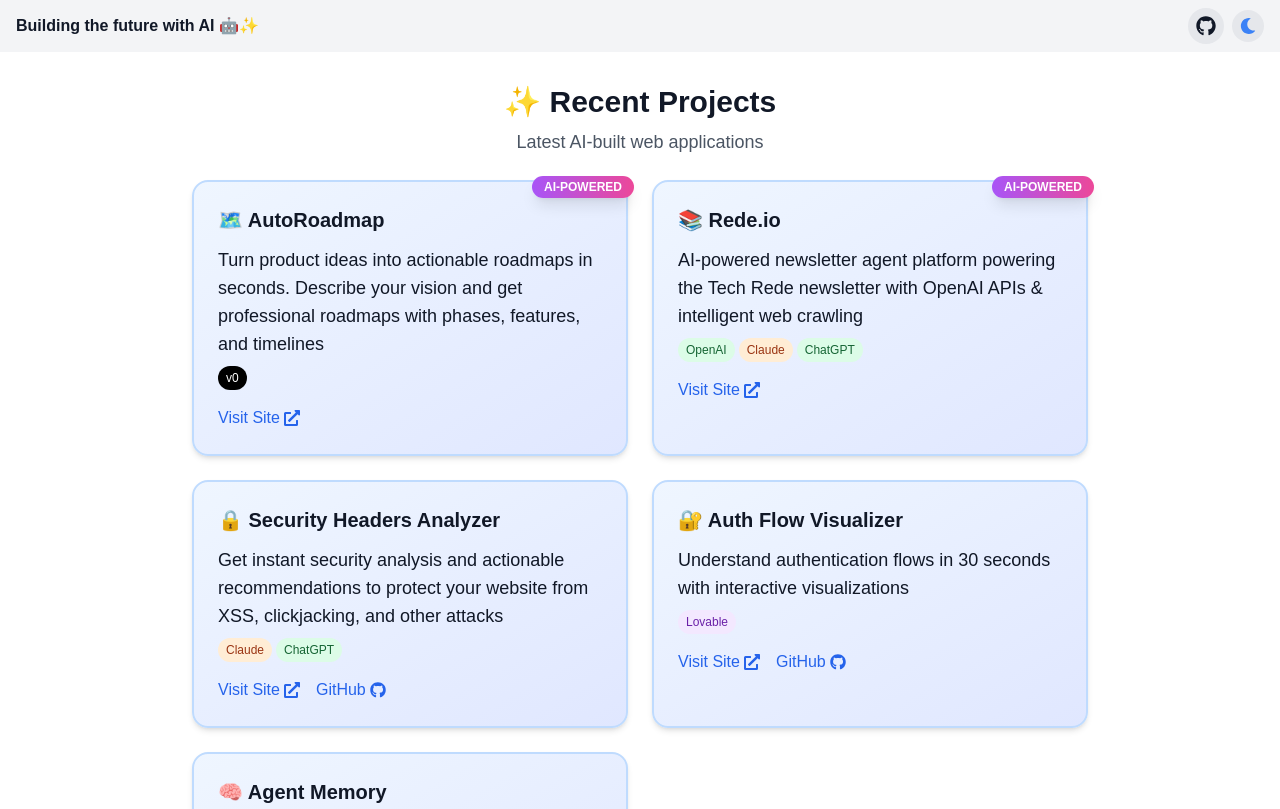
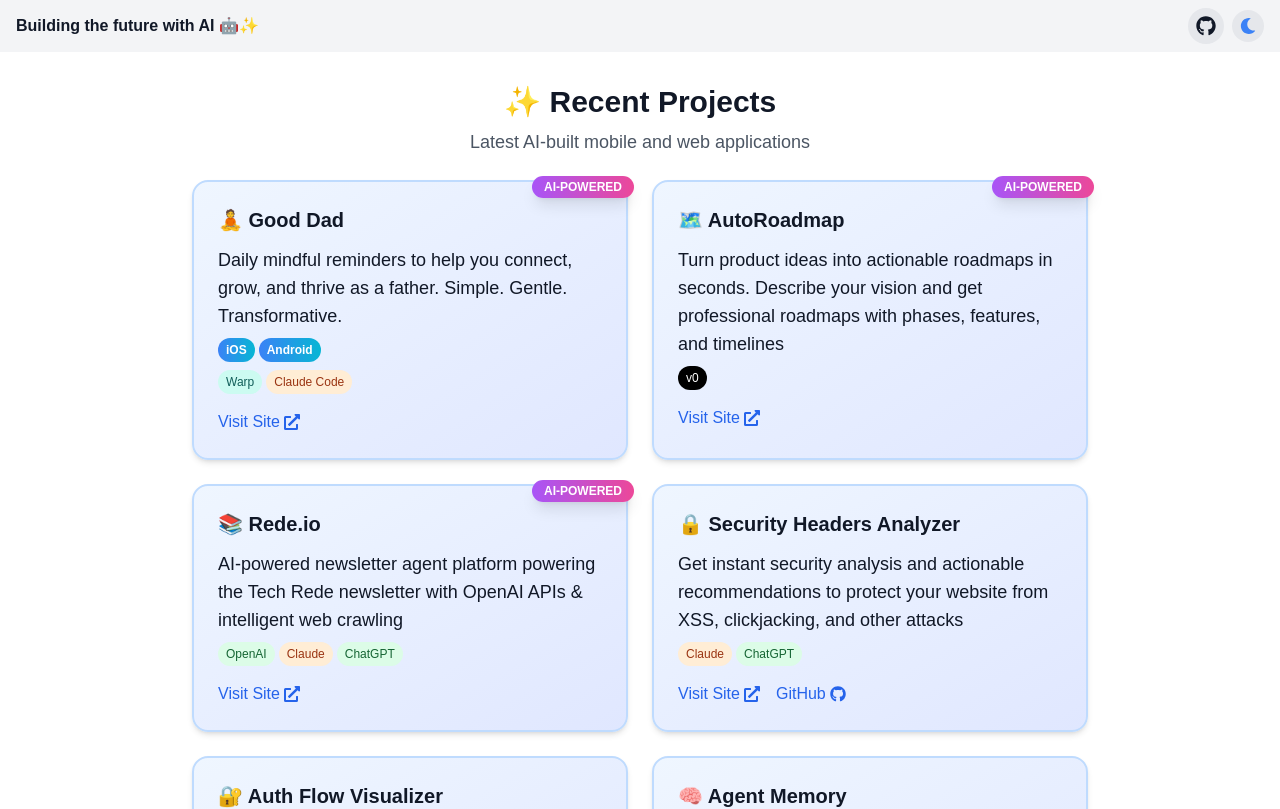
Before and after one commit to renedeanda/makr.io, a Next.js app: page / in a window 1280 px wide. Shown: the top 809 px of the page. Built offline with nearby package versions, Linux system fonts and the light colour scheme; no server answers.

Commit message:
Add Good Dad

```diff
--- a/pages/index.js
+++ b/pages/index.js
@@ -4,6 +4,16 @@
 import { FaSun, FaMoon, FaExternalLinkAlt, FaGithub } from 'react-icons/fa';
 
 const recentProjects = [
+  {
+    title: "Good Dad",
+    description: "Daily mindful reminders to help you connect, grow, and thrive as a father. Simple. Gentle. Transformative.",
+    link: "https://gooddad.makr.io",
+    githubLink: null,
+    emoji: "🧘",
+    madeWith: ["Warp", "Claude Code"],
+    aiPowered: true,
+    platforms: ["iOS", "Android"]
+  },
   {
     title: "AutoRoadmap",
     description: "Turn product ideas into actionable roadmaps in seconds. Describe your vision and get professional roadmaps with phases, features, and timelines",
@@ -70,8 +80,10 @@
 const getBrandChipStyles = (tool) => {
   const brandColors = {
     'Claude': 'bg-orange-100 text-orange-800 dark:bg-orange-900/30 dark:text-orange-300',
+    'Claude Code': 'bg-orange-100 text-orange-800 dark:bg-orange-900/30 dark:text-orange-300',
     'ChatGPT': 'bg-green-100 text-green-800 dark:bg-green-900/30 dark:text-green-300',
     'OpenAI': 'bg-green-100 text-green-800 dark:bg-green-900/30 dark:text-green-300',
+    'Warp': 'bg-teal-100 text-teal-800 dark:bg-teal-900/30 dark:text-teal-300',
     'v0': 'bg-black text-white dark:bg-white dark:text-black',
     'Lovable': 'bg-purple-100 text-purple-800 dark:bg-purple-900/30 dark:text-purple-300'
   };
@@ -92,6 +104,19 @@
   </div>
 );
 
+const PlatformBadges = ({ platforms }) => (
+  <div className="flex flex-wrap gap-1 mt-2">
+    {platforms.map((platform, index) => (
+      <span
+        key={index}
+        className="px-2 py-1 rounded-full text-xs font-bold bg-gradient-to-r from-blue-500 to-cyan-500 text-white"
+      >
+        {platform}
+      </span>
+    ))}
+  </div>
+);
+
 export default function Home() {
   const { theme, toggleTheme } = useContext(ThemeContext);
   const totalProjects = 15;
@@ -102,7 +127,7 @@
     <div className={`min-h-screen flex flex-col ${theme === 'dark' ? 'bg-darkBackground text-darkText' : 'bg-white text-gray-900'}`}>
       <Head>
         <title>Make with AI | Recent Projects & 15 Apps Challenge</title>
-        <meta name="description" content="Recent AI-built web apps and the complete collection of 15 utility web apps made with AI in 30 days" />
+        <meta name="description" content="Recent AI-built mobile and web apps and the complete collection of 15 utility web apps made with AI in 30 days" />
         <meta name="theme-color" content={themeColor} />
         <link rel="icon" href="/favicon.svg" />
       </Head>
@@ -135,7 +160,7 @@
       <div className="py-8 px-6 lg:px-8">
         <div className="text-center mb-6">
           <h2 className="text-3xl font-bold mb-2">✨ Recent Projects</h2>
-          <p className="text-lg text-gray-600 dark:text-gray-400">Latest AI-built web applications</p>
+          <p className="text-lg text-gray-600 dark:text-gray-400">Latest AI-built mobile and web applications</p>
         </div>
 
         <div className="grid grid-cols-1 sm:grid-cols-2 gap-6 max-w-4xl mx-auto">
@@ -155,6 +180,9 @@
                 {project.emoji} {project.title}
               </h3>
               <p className="text-lg mt-3">{project.description}</p>
+              {project.platforms && (
+                <PlatformBadges platforms={project.platforms} />
+              )}
               {project.madeWith && (
                 <MadeWithChips tools={project.madeWith} />
               )}
```
